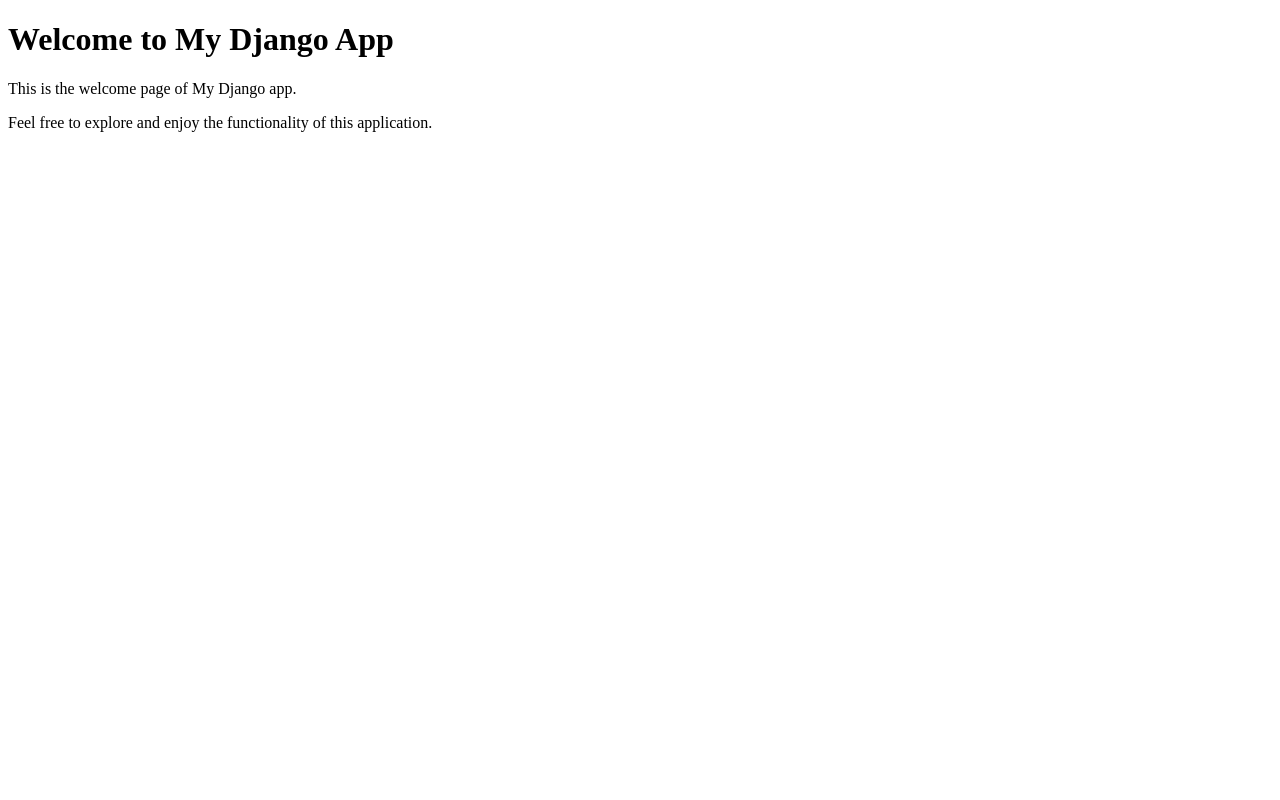
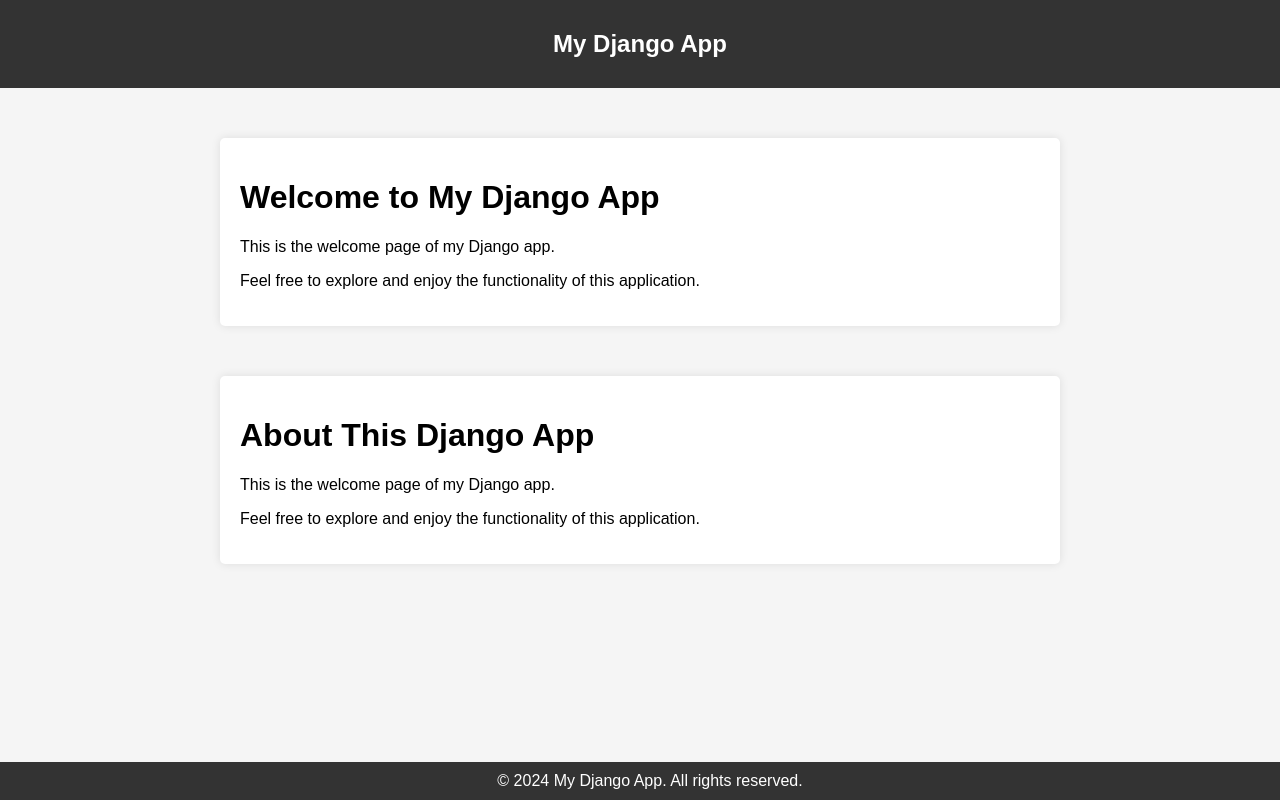
Before and after one commit to MicheloMJ/django-tutorials, a Django app: page / in a window 1280 px wide. Run offline with Django 5.2, Linux system fonts and the light colour scheme.

Commit message:
updated website.html

```diff
--- a/starting/social/website/templates/website/welcome.html
+++ b/starting/social/website/templates/website/welcome.html
@@ -5,15 +5,63 @@
 <head>
     <meta charset="UTF-8">
     <meta name="viewport" content="width=device-width, initial-scale=1.0">
-    <title>Welcome to Your Django App</title>
-    <!-- You can link your CSS file here if you have one -->
+    <title>Welcome to my Django App</title>
+    <style>
+        body {
+            font-family: Arial, sans-serif;
+            margin: 0;
+            padding: 0;
+            background-color: #f5f5f5;
+        }
+
+        #navbar {
+            background-color: #333;
+            padding: 10px;
+            color: white;
+            text-align: center;
+        }
+
+        #welcome-container {
+            max-width: 800px;
+            margin: 50px auto;
+            background-color: white;
+            padding: 20px;
+            border-radius: 5px;
+            box-shadow: 0 0 10px rgba(0, 0, 0, 0.1);
+        }
+
+        #footer {
+            background-color: #333;
+            padding: 10px;
+            color: white;
+            text-align: center;
+            position: fixed;
+            bottom: 0;
+            width: 100%;
+        }
+    </style>
 </head>
 <body>
+    <div id="navbar">
+        <h2>My Django App</h2>
+    </div>
+
     <div id="welcome-container">
         <h1>Welcome to My Django App</h1>
-        <p>This is the welcome page of My Django app.</p>
+        <p>This is the welcome page of my Django app.</p>
         <p>Feel free to explore and enjoy the functionality of this application.</p>
         <!-- Add more content or links as needed -->
     </div>
+
+    <div id="welcome-container">
+        <h1>About This Django App</h1>
+        <p>This is the welcome page of my Django app.</p>
+        <p>Feel free to explore and enjoy the functionality of this application.</p>
+        <!-- Add more content or links as needed -->
+    </div>
+
+    <div id="footer">
+        &copy; {{ year }} My Django App. All rights reserved.
+    </div>
 </body>
 </html>
--- a/starting/social/website/views.py
+++ b/starting/social/website/views.py
@@ -1,7 +1,9 @@
 from django.shortcuts import render
+from datetime import datetime
 
 # Create your views here.
 from django.http import HttpResponse
 
 def welcome(request):
-    return render(request, "website/welcome.html")
+    current_year = datetime.now().year
+    return render(request, "website/welcome.html", {'year': current_year})
```
Also changed, not shown: README.md (added).
